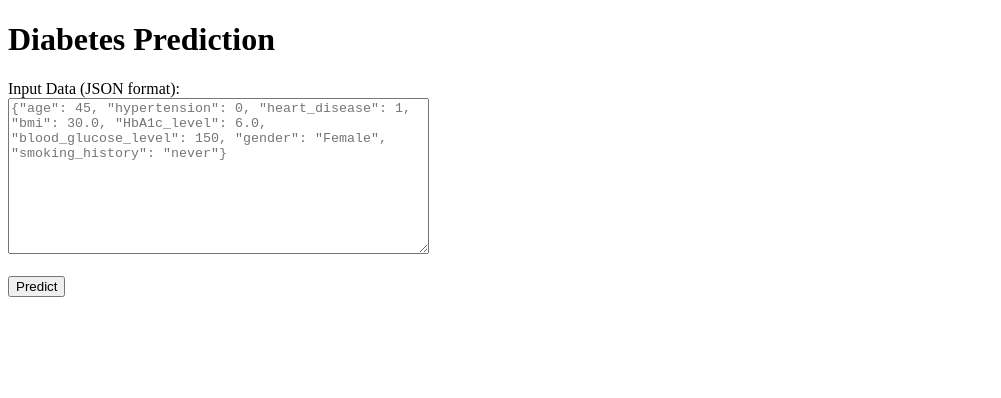
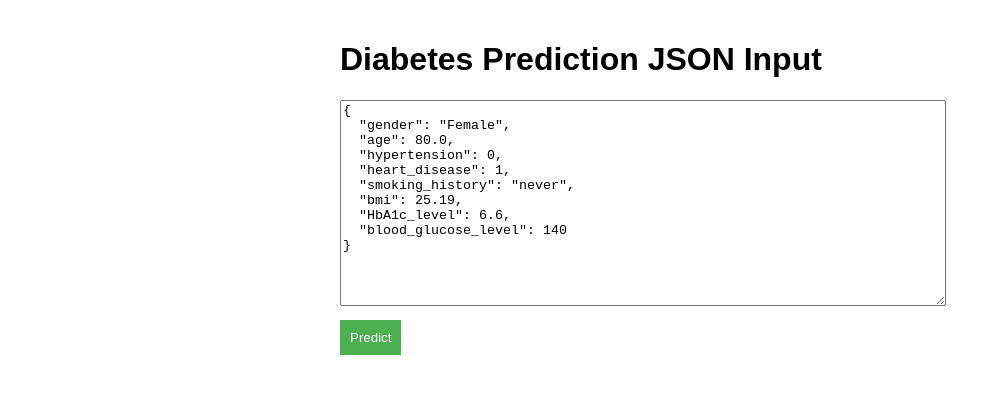
Before and after one commit to piyushshukla857/diabetic_class, a plain HTML site: page index.html in a window 1280 px wide. Shown: the whole page, without its empty margins (0-1001 px from the left). Drawn offline with Linux system fonts and the light colour scheme.

Commit message:
flask working withfrontend

```diff
--- a/index.html
+++ b/index.html
@@ -1,51 +1,84 @@
 <!DOCTYPE html>
-<html>
+<html lang="en">
 <head>
-    <title>Diabetes Prediction</title>
+    <meta charset="UTF-8">
+    <meta name="viewport" content="width=device-width, initial-scale=1.0">
+    <title>Diabetes Prediction JSON Input</title>
+    <style>
+        body {
+            font-family: Arial, sans-serif;
+            max-width: 600px;
+            margin: 0 auto;
+            padding: 20px;
+        }
+        textarea {
+            width: 100%;
+            height: 200px;
+            margin-bottom: 10px;
+        }
+        button {
+            background-color: #4CAF50;
+            color: white;
+            padding: 10px;
+            border: none;
+            cursor: pointer;
+        }
+        #result {
+            margin-top: 20px;
+            font-weight: bold;
+        }
+    </style>
+</head>
+<body>
+    <h1>Diabetes Prediction JSON Input</h1>
+    <textarea id="jsonInput">
+{
+  "gender": "Female",
+  "age": 80.0,
+  "hypertension": 0,
+  "heart_disease": 1,
+  "smoking_history": "never",
+  "bmi": 25.19,
+  "HbA1c_level": 6.6,
+  "blood_glucose_level": 140
+}
+    </textarea>
+    <button onclick="predict()">Predict</button>
+    <div id="result"></div>
+
     <script>
-        async function sendData() {
-            // Get JSON input from the text area
+        async function predict() {
             const jsonInput = document.getElementById('jsonInput').value;
-            let data;
+            const resultDiv = document.getElementById('result');
 
             try {
-                // Parse the JSON input
-                data = JSON.parse(jsonInput);
-            } catch (error) {
-                document.getElementById('result').textContent = 'Invalid JSON format. Please correct and try again.';
-                return;
-            }
+                // Parse the JSON input to ensure it's valid
+                const inputData = JSON.parse(jsonInput);
 
-            try {
                 const response = await fetch('http://127.0.0.1:5001/predict', {
                     method: 'POST',
                     headers: {
-                        'Content-Type': 'application/json',
+                        'Content-Type': 'application/json'
                     },
-                    body: JSON.stringify(data) // Send data as JSON
+                    body: jsonInput
                 });
 
-                const result = await response.json();
-                if (response.ok) {
-                    document.getElementById('result').textContent = `Prediction: ${result.prediction}`;
-                } else {
-                    document.getElementById('result').textContent = `Error: ${result.error}`;
+                if (!response.ok) {
+                    throw new Error(`HTTP error! status: ${response.status}`);
                 }
+
+                const data = await response.json();
+                resultDiv.textContent = `Prediction: ${data.prediction === 0 ? 'No diabetes' : 'Diabetes'}`;
             } catch (error) {
-                document.getElementById('result').textContent = 'Error making prediction. Please try again.';
+                console.error('Error:', error);
+                resultDiv.innerHTML = `Error: ${error.message}<br>
+                    This could be due to:<br>
+                    - The Flask server not running on http://127.0.0.1:5001<br>
+                    - CORS not enabled on the server<br>
+                    - Network issues<br>
+                    Please check the console for more details.`;
             }
         }
     </script>
-</head>
-<body>
-    <h1>Diabetes Prediction</h1>
-    <form onsubmit="event.preventDefault(); sendData();">
-        <label for="jsonInput">Input Data (JSON format):</label><br>
-        <textarea id="jsonInput" rows="10" cols="50" placeholder='{"age": 45, "hypertension": 0, "heart_disease": 1, "bmi": 30.0, "HbA1c_level": 6.0, "blood_glucose_level": 150, "gender": "Female", "smoking_history": "never"}' required></textarea><br><br>
-
-        <input type="submit" value="Predict">
-    </form>
-
-    <h2 id="result"></h2>
 </body>
 </html>
```
Also changed, not shown: 1 other file.
